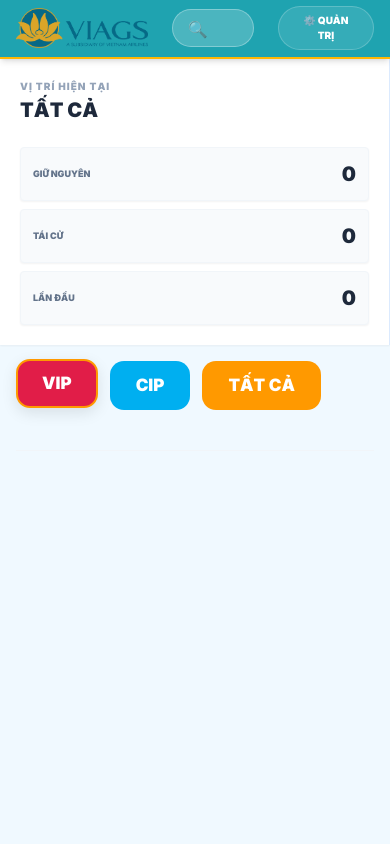
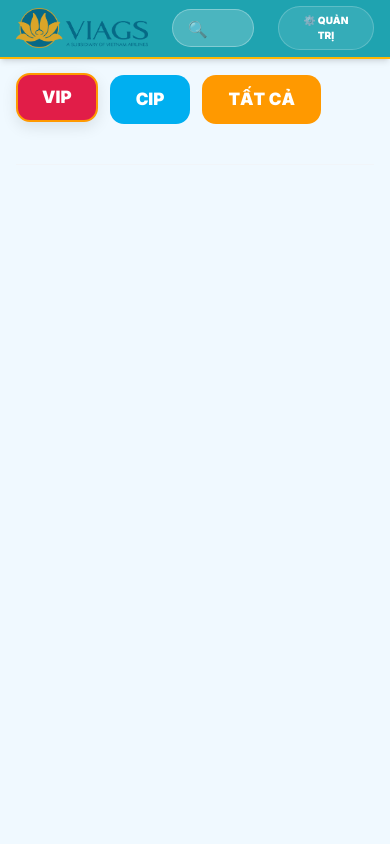
Before and after one commit to luongbinhan/pvhlnba, a website: page index.html in a window 390 px wide. Shown: the top 844 px of the page. Drawn offline with nearby package versions, Linux system fonts and the light colour scheme.

Commit message:
Add files via upload

```diff
--- a/index.html
+++ b/index.html
@@ -64,7 +64,7 @@
     </header>
 
     <div class="flex flex-col lg:flex-row min-h-screen" x-show="!isAdmin">
-        <aside class="w-full lg:w-64 bg-white p-5 border-r border-blue-100 shadow-sm">
+        <aside class="hidden lg:block w-full lg:w-64 bg-white p-5 border-r border-blue-100 shadow-sm">
             <div class="sticky top-20">
                 <p class="text-[10px] font-black text-slate-400 uppercase tracking-widest mb-1">Vị trí hiện tại</p>
                 <p class="text-xl font-black text-brand uppercase whitespace-normal leading-tight mb-6" x-text="filterCategory"></p>
```
